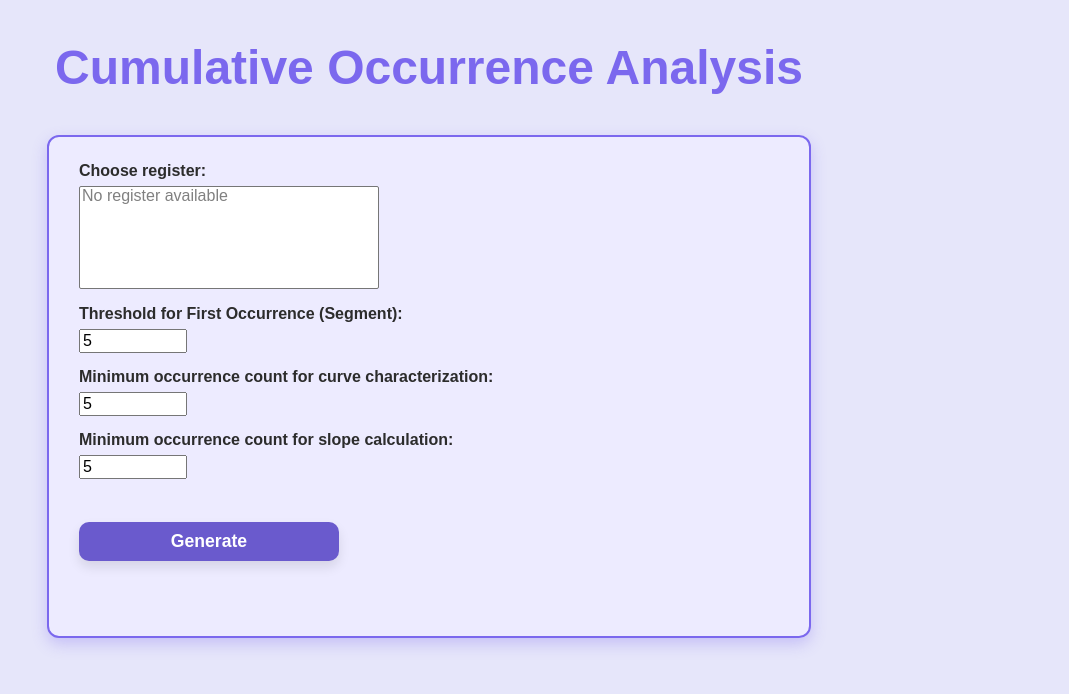
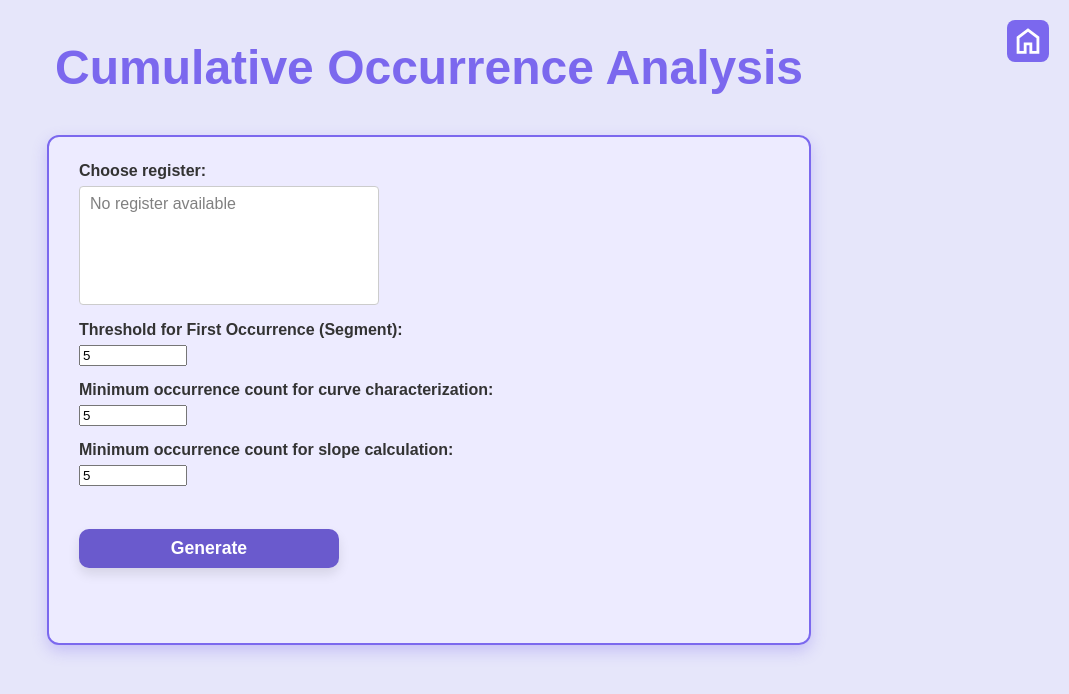
Before and after one commit to Cosmic-maker/design-process-webpage, a Flask app: page /cumulative_occurence_analysis in a window 1280 px wide. Shown: the top 694 px of the page, without its empty margins (211-1280 px from the left). Run offline with Flask 3, Linux system fonts and the light colour scheme.

Commit message:
Verbesserung Home Button

```diff
--- a/app/templates/cumulative_occurence_analysis.html
+++ b/app/templates/cumulative_occurence_analysis.html
@@ -12,6 +12,28 @@
             padding: 0 20px;
             box-sizing: border-box;
         }
+
+        .home-button {
+            position: absolute;
+            top: 20px;
+            right: 20px;
+        }
+
+        .home-button a {
+            display: inline-flex;
+            align-items: center;
+            justify-content: center;
+            width: 42px;
+            height: 42px;
+            background-color: #7B68EE;
+            border-radius: 8px;
+            transition: background-color 0.3s ease;
+        }
+
+        .home-button a:hover {
+            background-color: #6A5ACD;
+        }
+
         h1 {
             text-align: center;
             margin-top: 40px;
@@ -48,7 +70,22 @@
             padding: 8px;
             text-align: center;
         }
-        label, input, select, button {
+        /* Labels */
+        label {
+            display: block;
+            margin-bottom: 6px;
+            font-weight: 500;
+            color: #333;
+        }
+
+        /* Select-Elemente */
+        select {
+            width: 100%;
+            max-width: 300px;
+            margin-bottom: 15px;
+            padding: 8px;
+            border-radius: 4px;
+            border: 1px solid #ccc;
             font-size: 1rem;
         }
     </style>
@@ -56,7 +93,13 @@
 <body>
 
 <div class="container">
-
+    <div class="home-button">
+        <a href="{{ url_for('index') }}" title="Zur Startseite">
+            <svg xmlns="http://www.w3.org/2000/svg" width="34" height="34" viewBox="0 -960 960 960" fill="white">
+                <path d="M240-200h120v-240h240v240h120v-360L480-740 240-560v360Zm-80 80v-480l320-240 320 240v480H520v-240h-80v240H160Zm320-350Z"/>
+            </svg>
+        </a>
+    </div>
     <h1>Cumulative Occurrence Analysis</h1>
     <div style="max-width:700px; margin: 40px auto 60px auto; padding: 25px 30px; border: 2px solid #7B68EE; border-radius: 12px; background-color: #EDEBFF; box-shadow: 0 6px 15px rgba(123, 104, 238, 0.3);">
         <form method="POST" action="/cumulative_occurence_analysis">
```
Also changed, not shown: app/templates/correspondence_analysis.html (+33 -3 lines), app/templates/markov_chain_analysis.html (+34 -14 lines).
